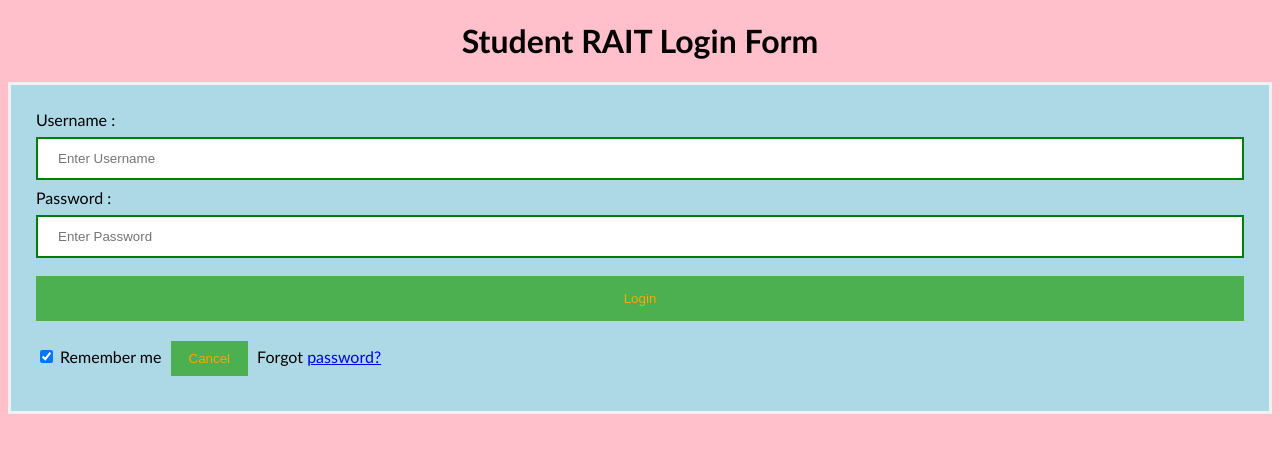
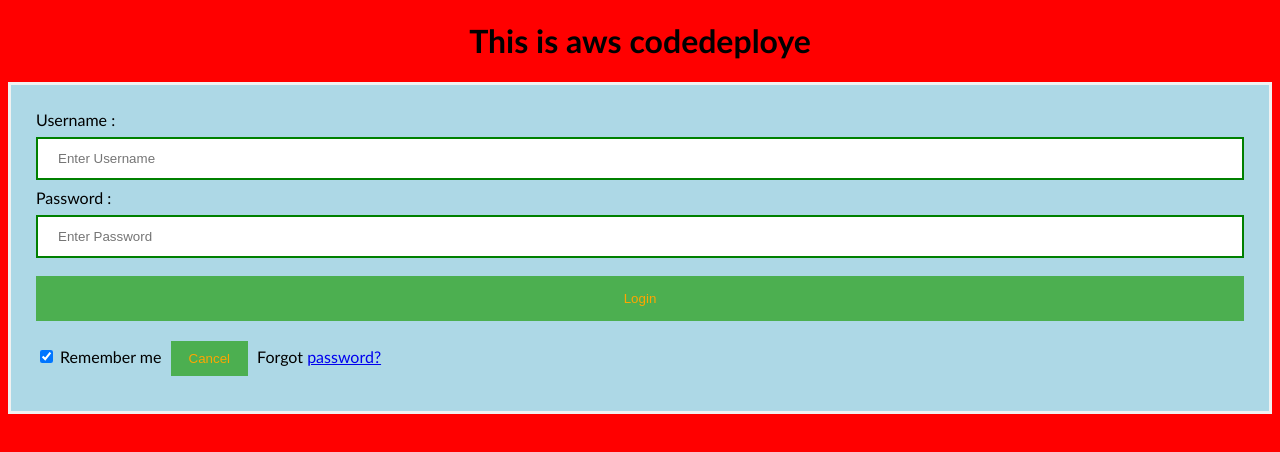
Before and after one commit to Rambo8390/website, a plain HTML site: page website-master/index.html in a window 1280 px wide. Drawn offline with Linux system fonts and the light colour scheme.

Commit message:
Update index.html

```diff
--- a/website-master/index.html
+++ b/website-master/index.html
@@ -6,7 +6,7 @@
 <style>
 Body {
   font-family: Calibri, Helvetica, sans-serif;
-  background-color: pink;
+  background-color: red;
 }
 button {
        background-color: #4CAF50;
@@ -45,7 +45,7 @@
 </style>
 </head>
 <body>
-      <center> <h1> Student RAIT Login Form </h1> </center>
+      <center> <h1> This is aws codedeploye </h1> </center>
     <form>
         <div class="container">
             <label>Username : </label>
```
